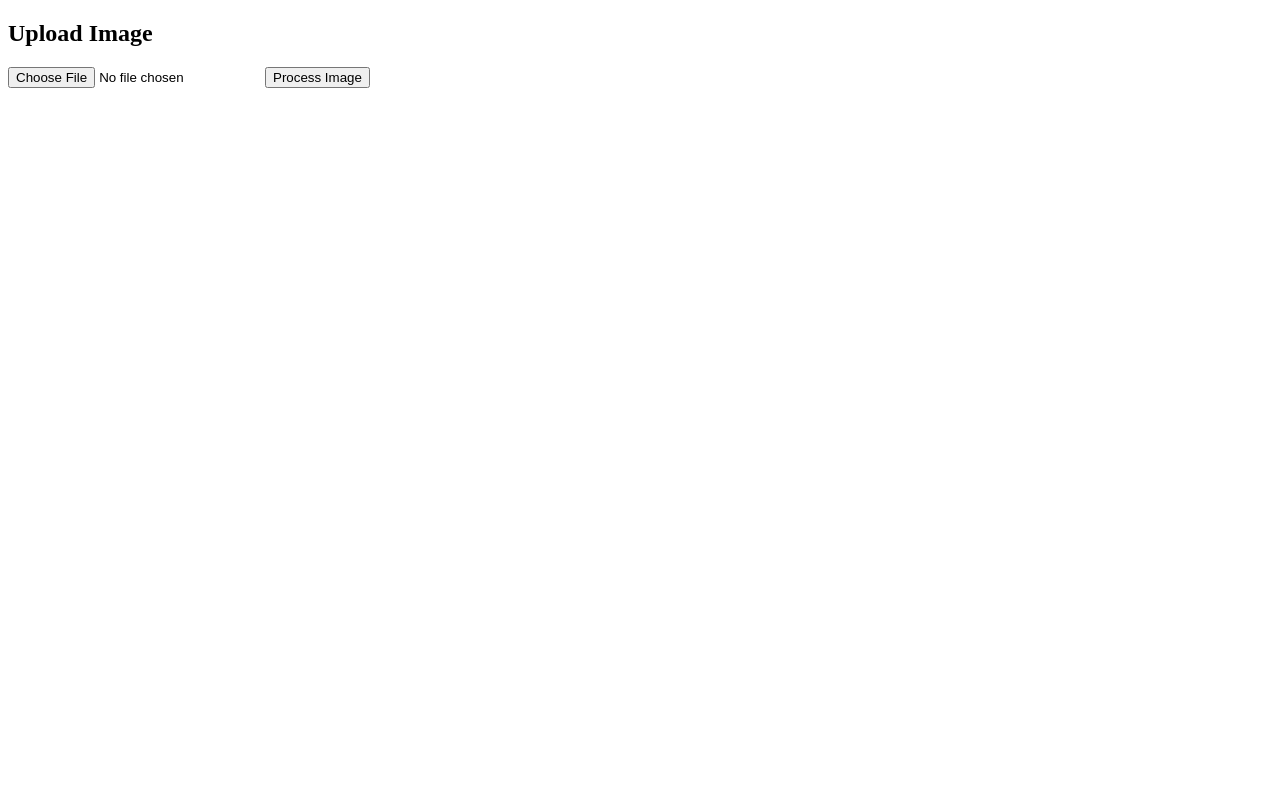
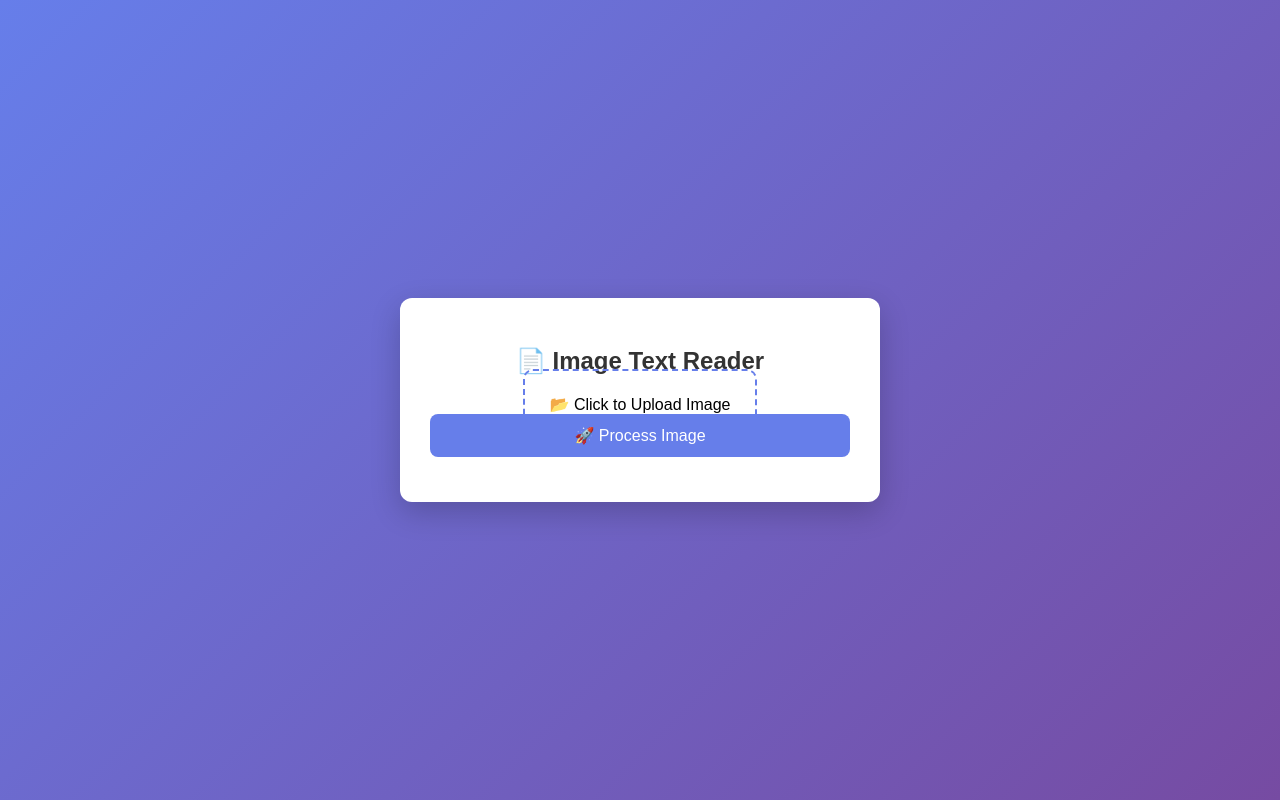
Before and after one commit to AdityGITH/Adhyaapak, a Flask app: page / in a window 1280 px wide. Run offline with Flask 3, Linux system fonts and the light colour scheme.

Commit message:
Today i just updated my UI

```diff
--- a/templates/index.html
+++ b/templates/index.html
@@ -2,20 +2,128 @@
 <html>
 <head>
     <title>Image Text Reader</title>
+
+    <style>
+        body {
+            margin: 0;
+            font-family: Arial, sans-serif;
+            background: linear-gradient(135deg, #667eea, #764ba2);
+            display: flex;
+            justify-content: center;
+            align-items: center;
+            height: 100vh;
+        }
+
+        .container {
+            background: white;
+            padding: 30px;
+            border-radius: 12px;
+            width: 420px;
+            box-shadow: 0 10px 30px rgba(0,0,0,0.2);
+            text-align: center;
+        }
+
+        h2 {
+            margin-bottom: 20px;
+            color: #333;
+        }
+
+        .upload-box {
+            border: 2px dashed #667eea;
+            border-radius: 10px;
+            padding: 25px;
+            cursor: pointer;
+            margin-bottom: 20px;
+            transition: 0.3s;
+        }
+
+        .upload-box:hover {
+            background: #f5f7ff;
+        }
+
+        input[type="file"] {
+            display: none;
+        }
+
+        .btn {
+            background: #667eea;
+            color: white;
+            border: none;
+            padding: 12px 20px;
+            border-radius: 8px;
+            cursor: pointer;
+            font-size: 16px;
+            width: 100%;
+            transition: 0.3s;
+        }
+
+        .btn:hover {
+            background: #5563c1;
+        }
+
+        .preview {
+            margin-top: 15px;
+        }
+
+        .preview img {
+            max-width: 100%;
+            border-radius: 8px;
+        }
+
+        .result {
+            margin-top: 20px;
+            background: #f5f7ff;
+            padding: 15px;
+            border-radius: 8px;
+            text-align: left;
+        }
+
+        .result h3 {
+            margin: 0 0 10px 0;
+            color: #333;
+        }
+
+        .result p {
+            margin: 0;
+            color: #444;
+        }
+    </style>
 </head>
+
 <body>
 
-    <h2>Upload Image</h2>
+    <div class="container">
+        <h2>📄 Image Text Reader</h2>
 
         <form action="/upload" method="post" enctype="multipart/form-data">
-        <input type="file" name="image" required>
-        <button type="submit">Process Image</button>
+
+            <label class="upload-box">
+                📂 Click to Upload Image
+                <input type="file" name="image" accept="image/*" onchange="previewImage(event)" required>
+            </label>
+
+            <button class="btn" type="submit">🚀 Process Image</button>
         </form>
 
+        <div class="preview" id="preview"></div>
+
         {% if text %}
+        <div class="result">
             <h3>Extracted Text:</h3>
             <p>{{ text }}</p>
+        </div>
         {% endif %}
+    </div>
+
+    <script>
+        function previewImage(event) {
+            const preview = document.getElementById('preview');
+            preview.innerHTML = "";
+            const img = document.createElement('img');
+            img.src = URL.createObjectURL(event.target.files[0]);
+            preview.appendChild(img);
+        }
+    </script>
 
 </body>
 </html>
```
Also changed, not shown: uploads/WhatsApp Image 2026-02-16 at 11.21.22 PM.jpeg (added). Lines whose indentation alone changed are shown as unchanged.
